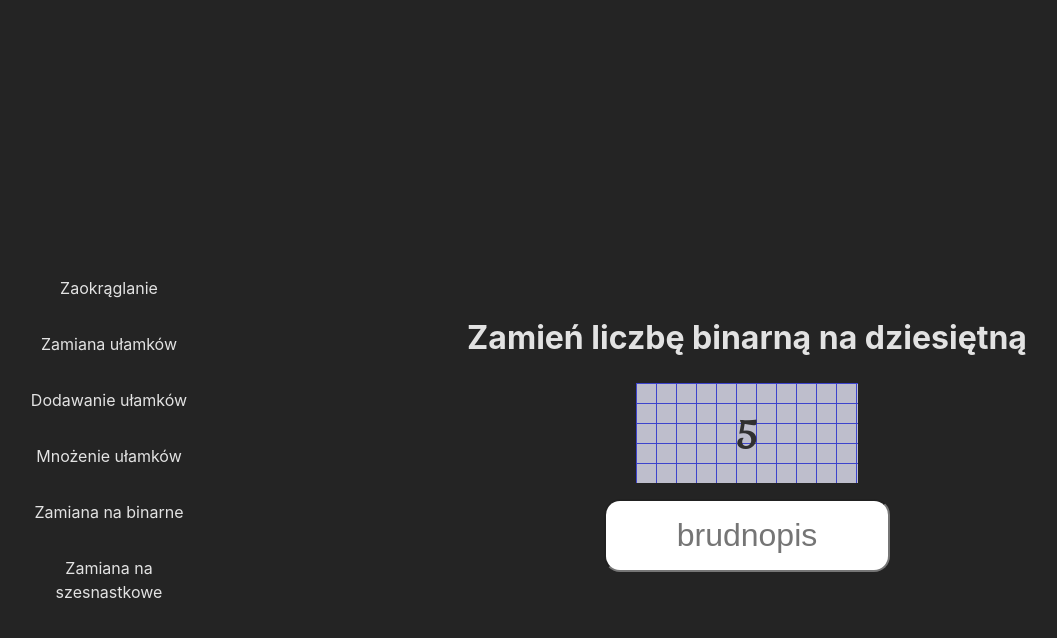
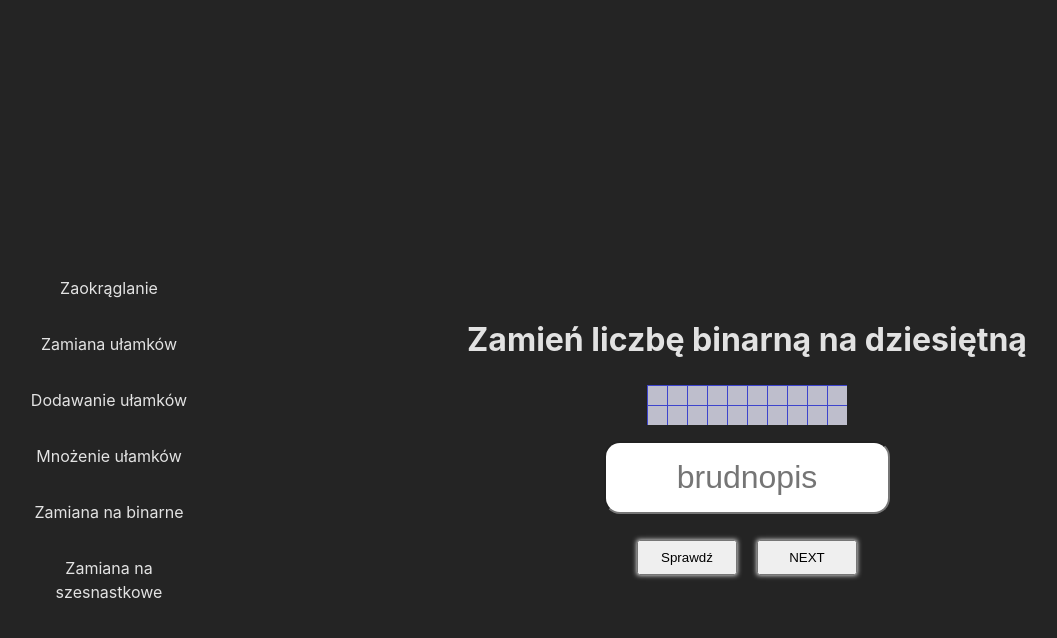
Before and after one commit to awnetcode/Math-quest, a React (Vite) app: page / in a window 1280 px wide. Both pictures are taken after a click on the item "Zamiana na binarne". Shown: the top 638 px of the page, without its empty margins (83-1140 px from the left). Built offline with nearby package versions, Linux system fonts and the light colour scheme.

Commit message:
buttons-component-and-binary

```diff
--- a/src/components/Binary.jsx
+++ b/src/components/Binary.jsx
@@ -1,10 +1,12 @@
 import { useState, useEffect } from "react";
 
 import Draft from "./Draft";
+import ButtonsPanel from "./ButtonsPanel";
+//import { array } from "prop-types";
 
 const Binary = () =>{
     const [loopCounter, setLoopCounter] = useState('');
-   // const [binaryString, setBinaryString] = useState('');
+    const [binaryString, setBinaryString] = useState('');
    const [draftValue, setDraftValue] = useState('');
 
     function binaryLenght(){
@@ -12,12 +14,26 @@ const Binary = () =>{
     }
 
  //funkcja do losowania liczby binarnej
-/*
-    function binaryValue(){
-        return Math.floor(Math.random());
+
+ function binaryValue() {
+    const lenght = binaryLenght(); // Ustal długość ciągu
+    let string = '';
+
+    // Losuj 0 lub 1 tyle razy, ile wynosi długość
+    for (let i = 0; i < loopCounter; i++) {
+        string += Math.floor(Math.random() * 2); // Losuje 0 lub 1
     }
-*/
+    console.log(string);
+    setLoopCounter(lenght); // Aktualizacja długości w stanie
+    setBinaryString(string); // Przechowywanie wyniku w stanie
+}
 
+function binaryToDecimal(){
+        // Zamień ciąg binarny na liczbę dziesiętną
+        const decimalValue = parseInt(binaryString, 2);
+        console.log(binaryString);
+        console.log("Decimal Value:", decimalValue); // Wyświetla wartość dziesiętną
+}
 
     useEffect(() => {
        const lenght = binaryLenght(); //generuje losową wartość
@@ -29,10 +45,11 @@ const Binary = () =>{
         <h1>Zamień liczbę binarną na dziesiętną</h1>
         <div className="task-place">
             <div className="fraction-place">
-            {loopCounter}
+            {binaryString}
             </div>
         </div>
         <Draft draftValue={draftValue} setDraftValue={setDraftValue}/>
+        <ButtonsPanel checkButton = {binaryToDecimal} nextButton = {binaryValue}/>
         </>
     )
 }
--- /dev/null
+++ b/src/components/ButtonsPanel.jsx
@@ -0,0 +1,15 @@
+import '../styles/buttonsPanel.css';
+
+// eslint-disable-next-line react/prop-types
+const ButtonsPanel = ({checkButton}, {nextButton}) => {
+    return(
+        <>
+             <div className="buttons-panel">
+                <button className='task-button' onClick={checkButton} >Sprawdź</button>
+                <button className='task-button' onClick={nextButton}>NEXT</button>
+            </div>
+        </>
+    )
+}
+
+export default ButtonsPanel;
--- /dev/null
+++ b/src/styles/buttonsPanel.css
@@ -0,0 +1,8 @@
+.task-button{
+    width: 100px;
+    margin: 10px;
+    padding: .5rem;
+    background-color: none;
+    box-shadow: 0 0 5px #fff;
+    cursor: pointer;
+}
```
